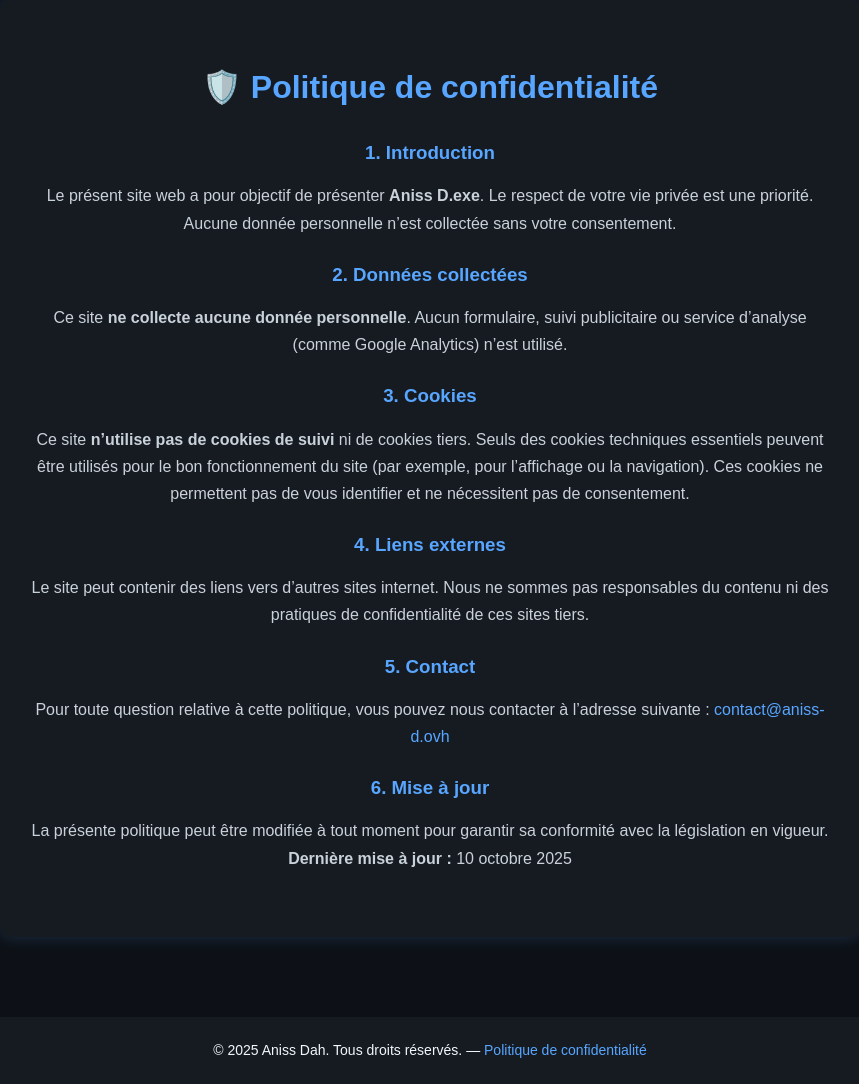
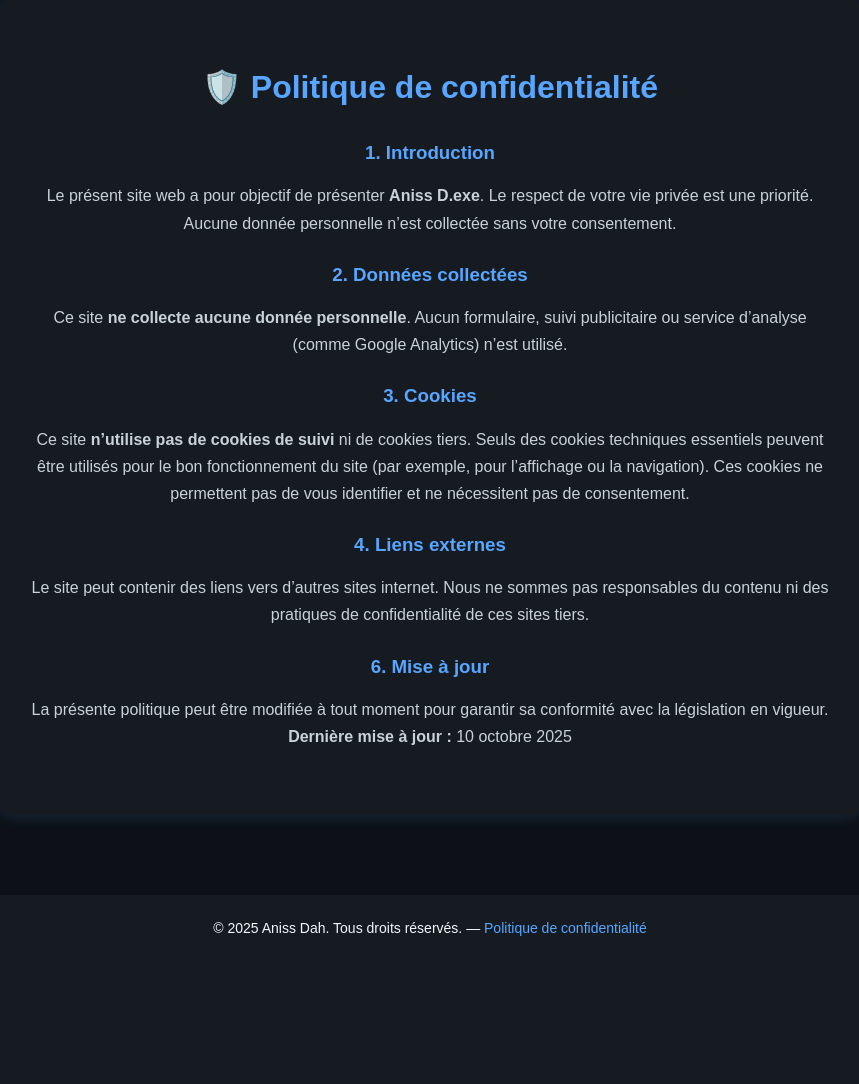
Before and after one commit to EL-waggy/aniss-d, a PHP site: a page that uses Politique de confidentialité/index.html in a window 1280 px wide. Shown: the part 223-1307 px from the top of the page, without its empty margins (210-1069 px from the left). After the commit the page ends 1159 px from the top, so only its background shows below. Run offline with PHP 8.4, Linux system fonts and the light colour scheme.

Commit message:
invisibilisation de la section contact

```diff
--- a/Politique de confidentialité/index.html
+++ b/Politique de confidentialité/index.html
@@ -50,10 +50,10 @@
       <p>Le site peut contenir des liens vers d’autres sites internet. Nous ne sommes pas responsables du contenu ni des pratiques de confidentialité de ces sites tiers.</p>
     </section>
 
-    <section class="confidentialite-section">
+    <section class="confidentialite-section" id="section-contact">
       <h3>5. Contact</h3>
       <p>Pour toute question relative à cette politique, vous pouvez nous contacter à l’adresse suivante :
-        <a href="mailto:contact@aniss-d.ovh" class="mail-link">contact@aniss-d.ovh</a>
+        <a href="mailto:test@test.com" class="mail-link"> </a>
       </p>
     </section>
 
--- a/css/style.css
+++ b/css/style.css
@@ -414,3 +414,7 @@ footer {
 .footer-link:hover {
   text-decoration: underline;
 }
+/* invisibilqstion de la section contact */
+#section-contact {
+  display: none;
+}
```
